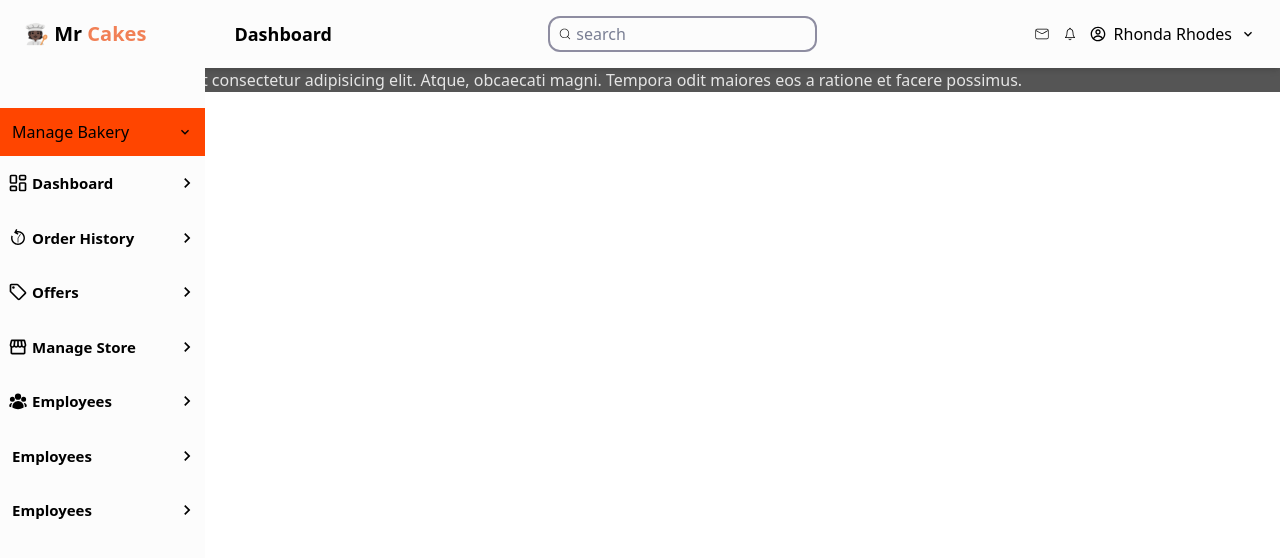
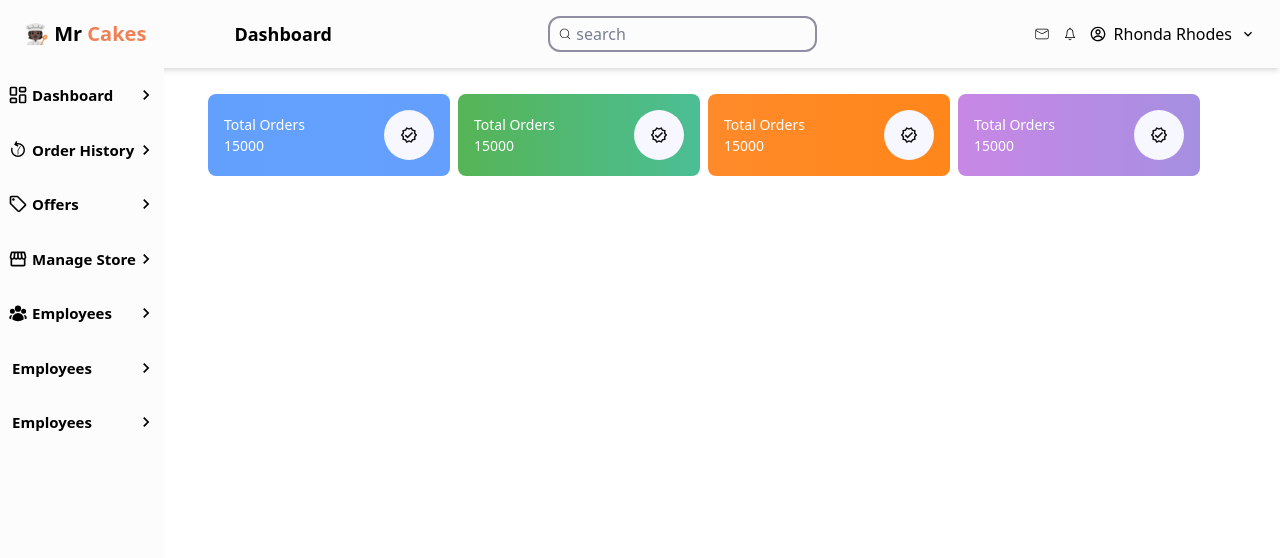
Before and after one commit to emess2g/DASHBOARD, a React (Vite) app: page / in a window 1280 px wide. Shown: the top 558 px of the page. Built offline with nearby package versions, Linux system fonts and the light colour scheme.

Commit message:
adjusted dashboard main contebt to the center

```diff
--- a/src/App.jsx
+++ b/src/App.jsx
@@ -7,14 +7,14 @@ import OrderHistory from "./Pages/OrderHistory.jsx"
 
 function App() {
   return (
-   <div className="bg-[#000]">
+   <div className="bg-[#f5f6fa]">
 
    <BrowserRouter>
-    <Navbar />
-      <div className="flex gap-[20rem]">
+    <Navbar  page='Dashboard'/>
+      <div>
       <Sidebar />
       <Routes>
-        <Route path="/" element={<Dashboard />} exact />
+        <Route path="/" element={<Dashboard  />} exact />
         <Route path="/orderhistory" element={<OrderHistory/>} />
       </Routes>
       </div>
--- a/src/Components/Navbar.jsx
+++ b/src/Components/Navbar.jsx
@@ -8,12 +8,12 @@ import { MdOutlineKeyboardArrowDown } from "react-icons/md";
 
 
 
-const Navbar = () => {
+const Navbar = ({page}) => {
   return (
-    <div className="fixed top-0 left-0  right-0 flex sticky items-center justify-between py-4 px-6 bg-[#fcfcfc] shadow-md ">
+    <header className=" top-0 w-full flex  items-center justify-between py-4 px-6 bg-[#fcfcfc] shadow-md ">
      <div className="flex items-center font-semibold gap-4 justify-between w-[25%]">
-     <h2 className="text-[20px] font-bold"> 🧑🏿‍🍳 Mr <span className="text-[#f18056]">Cakes</span></h2>
-     <h1 className="text-[18px] opensans">Dashboard</h1>
+     <h2 className="text-[20px] font-bold text-nowrap"> 🧑🏿‍🍳 Mr <span className="text-[#f18056]">Cakes</span></h2>
+     <h1 className="text-[18px] opensans">{page}</h1>
      </div>
      <label className="flex gap-1 items-center border-[#8e8da1] border-2 rounded-xl py-1 px-2">
        <CiSearch className='text-[14px]'/>
@@ -32,7 +32,7 @@ const Navbar = () => {
             <MdOutlineKeyboardArrowDown/>
         </div>
      </div>
-    </div>
+    </header>
   )
 }
 
--- a/src/Components/Sidebar.jsx
+++ b/src/Components/Sidebar.jsx
@@ -64,16 +64,13 @@ const Sidebar = () => {
   ];
 
   return (
-    <>
-      <div className="fixed z-1  left-0 bg-[#fcfcfc] w-[16%] h-[100%] ">
-       <div className="flex items-center  justify-between mt-10 p-3 bg-[orangered]">
-       <h1>Manage Bakery</h1>
-         <MdOutlineKeyboardArrowDown/>
-       </div>
+    <aside id='sidebar'>
+      <div className="fixed bg-[#fcfcfc] h-[100%] ">
+
         {data.map((val) => (
           <NavLink to={val.link}>
             <ul className="flex flex-col text-[15px] font-semibold text-nowrap" key={val.id}>
-              <div className="flex items-center justify-between  py-4  px-2" key={val.id}>
+              <div className="flex items-center justify-between  py-4  px-2">
                  <div className="flex items-center gap-1">
                  <p className="font-bold text-[20px] ">{val.icon}</p>
                 <h1>{val.name}</h1>
@@ -84,7 +81,7 @@ const Sidebar = () => {
           </NavLink>
         ))}
       </div>
-    </>
+    </aside>
   );
 };
 
--- a/src/Pages/Dashboard.jsx
+++ b/src/Pages/Dashboard.jsx
@@ -1,17 +1,60 @@
-import { Outlet } from "react-router-dom"
+import { MdOutlineVerified } from "react-icons/md";
+
 
 
 const Dashboard = () => {
+   const highlightData = [
+    {
+      id:1,
+      icon: <MdOutlineVerified/>,
+      name: 'Total Orders',
+      number: 15000,
+      color: "bg-gradient-to-r from-[#63a0fd] to-[#649ffd]",
+   },
+    {
+      id:2,
+      icon: <MdOutlineVerified/>,
+      name: 'Total Orders',
+      number: 15000,
+      color: "bg-gradient-to-r from-[#56b456] to-[#4bbe95]",
+   },
+    {
+      id:3,
+      icon: <MdOutlineVerified/>,
+      name: 'Total Orders',
+      number: 15000,
+      color:  "bg-gradient-to-r from-[#ff8a2a] to-[#ff8619]",
+   },
+    {
+      id:4,
+      icon: <MdOutlineVerified/>,
+      name: 'Total Orders',
+      number: 15000,
+      color: "bg-gradient-to-r from-[#c887e5] to-[#a58fe1]",
+   }
+  ];
+
+
   return (
-    <div className="flex w-full bg-[#555]">
-       <div className="">
-       <p className="text-[#e5e5e5]">
-         Lorem ipsum dolor sit amet consectetur adipisicing elit. Atque, obcaecati magni. Tempora odit maiores eos a ratione et facere possimus.
-      </p>
+    <main id="main" className="     ">
+       <div className=" flex items-center gap-2  w-full">
+         {
+          highlightData.map((data) => (
+            <div className={`flex text-[#fff] text-[14px] items-center justify-between ${data.color} rounded-lg w-[30%] p-4`} key={data.id}>
+              <div className=" flex-row   gap-2 text-nowrap " >
+                <p>{data.name}</p>
+                <p>{data.number}</p>
+              </div>
+              <div className=" text-[#111]  bg-[#f7f7ff] p-4 rounded-[50%]">
+              <p className="text-[18px]">{data.icon}</p>
+              </div>
+            </div>
+          ))
+         }
        </div>
-      <Outlet/>
-    </div>
+
+    </main>
   )
 }
 
-export default Dashboard
+export default Dashboard;
--- a/src/Pages/OrderHistory.jsx
+++ b/src/Pages/OrderHistory.jsx
@@ -2,10 +2,10 @@
 
 const OrderHistory = () => {
   return (
-    <div className='bg-black'>
-      hello
+    <div id='main clas ' className="flex top-10 block  left-[15%] absolute m-2 p-10   gap-2 ">
+      <p>Lorem ipsum dolor, sit amet consectetur adipisicing elit. Illum libero non, laboriosam ad blanditiis, repellat totam cupiditate harum voluptates cumque corrupti error, consequatur eius similique. Velit neque doloremque facilis, adipisci aliquid ea fugiat? Nostrum aliquam voluptatum a natus animi eum!</p>
     </div>
   )
 }
 
-export default OrderHistory
+export default OrderHistory;
--- a/src/index.css
+++ b/src/index.css
@@ -1,3 +1,17 @@
 @tailwind base;
 @tailwind components;
 @tailwind utilities;
+
+#main{
+    /* display: flex; */
+      top :10 ;
+     /* position: block; */
+       left: 15% ;
+       position: absolute;
+        margin-top: 10px;
+        padding: 1rem;
+         gap:2 ;
+         width: 80%;
+}
+
+/* top-10 absolute mt-10 mx-5 w-[80%] p-4 */
```
